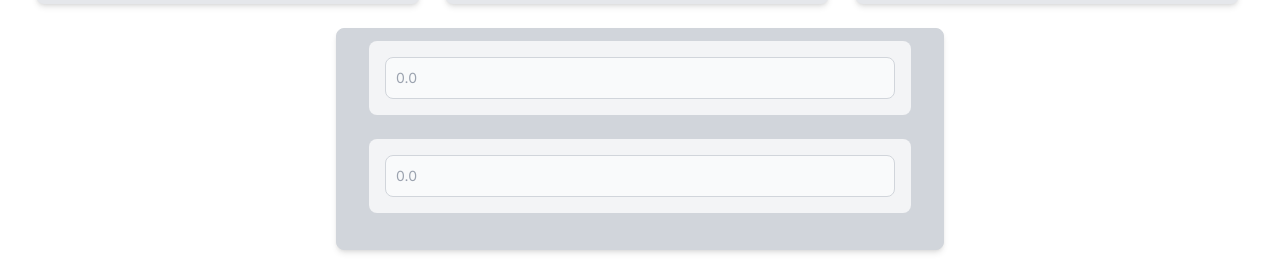
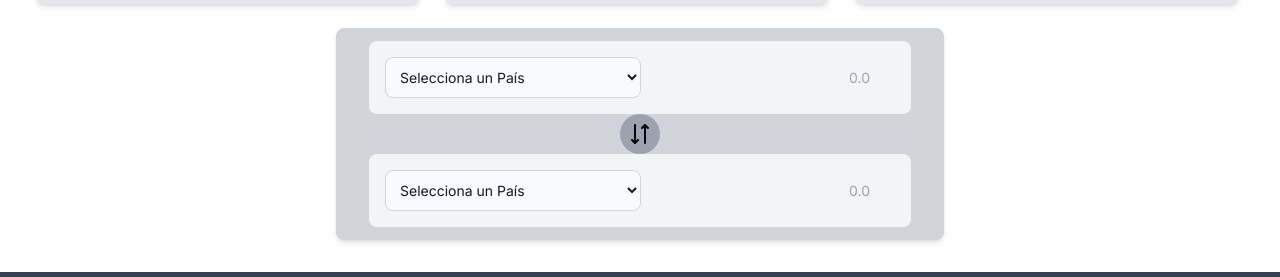
Before and after one commit to Hackathon-CaracasBlockChain-Week/ecommerce-frontend, a Next.js app: page /currency in a window 1280 px wide. Shown: the part 218-495 px from the top of the page. Built offline with nearby package versions, Linux system fonts and the light colour scheme.

Commit message:
Development Currency II

```diff
--- a/src/app/currency/page.tsx
+++ b/src/app/currency/page.tsx
@@ -54,17 +54,40 @@ export default function Currency() {
                             </div>
                             <div className="mt-5 flex justify-center">
                                 <form className="w-1/2 py-3 px-8 bg-gray-300 border border-gray-300 rounded-lg shadow-md">
-                                    <div className="mb-6">
+                                    <div>
                                         <div className="bg-gray-100 border-gray-100 rounded-lg">
-                                            <div className="p-4">
-                                                <input type="number" className="bg-gray-50 border border-gray-300 text-gray-900 text-sm rounded-lg focus:ring-blue-500 focus:border-blue-500 block w-full p-2.5" placeholder="0.0" />
+                                            <div className="p-4 flex flex-row">
+                                                <select id="countries" className="bg-gray-50 border border-gray-300 text-gray-900 text-sm rounded-lg focus:ring-blue-500 focus:border-blue-500 block w-full p-2.5">
+                                                    <option selected disabled>Selecciona un País</option>
+                                                    <option value="VES">Venezuela</option>
+                                                    <option value="COP">Colombia</option>
+                                                    <option value="ARS">Argentina</option>
+                                                </select>
+                                                <input type="number" className="bg-gray-100 border-gray-100 text-end text-gray-900 text-sm rounded-lg focus:ring-blue-500 focus:border-blue-500 block w-full p-2.5" placeholder="0.0" />
                                             </div>
                                         </div>
                                     </div>
-                                    <div className="mb-6">
+                                    <div className="flex text-center justify-center">
+                                        <div className="bg-gray-400 rounded-full p-2 cursor-pointer">
+                                            <svg xmlns="http://www.w3.org/2000/svg" className="icon icon-tabler icon-tabler-arrows-down-up" width="24" height="24" viewBox="0 0 24 24" stroke-width="2" stroke="currentColor" fill="none" stroke-linecap="round" stroke-linejoin="round">
+                                                <path stroke="none" d="M0 0h24v24H0z" fill="none"></path>
+                                                <path d="M17 3l0 18"></path>
+                                                <path d="M10 18l-3 3l-3 -3"></path>
+                                                <path d="M7 21l0 -18"></path>
+                                                <path d="M20 6l-3 -3l-3 3"></path>
+                                            </svg>
+                                        </div>
+                                    </div>
+                                    <div>
                                         <div className="bg-gray-100 border-gray-100 rounded-lg">
-                                            <div className="p-4">
-                                                <input type="number" className="bg-gray-50 border border-gray-300 text-gray-900 text-sm rounded-lg focus:ring-blue-500 focus:border-blue-500 block w-full p-2.5" placeholder="0.0" />
+                                            <div className="p-4 flex flex-row">
+                                                <select id="countries" className="bg-gray-50 border border-gray-300 text-gray-900 text-sm rounded-lg focus:ring-blue-500 focus:border-blue-500 block w-full p-2.5">
+                                                    <option selected disabled>Selecciona un País </option>
+                                                    <option value="VES">Venezuela</option>
+                                                    <option value="COP">Colombia</option>
+                                                    <option value="ARS">Argentina</option>
+                                                </select>
+                                                <input type="number" className="bg-gray-100 border-gray-100 text-end text-gray-900 text-sm rounded-lg focus:ring-blue-500 focus:border-blue-500 block w-full p-2.5" placeholder="0.0" />
                                             </div>
                                         </div>
                                     </div>
```
